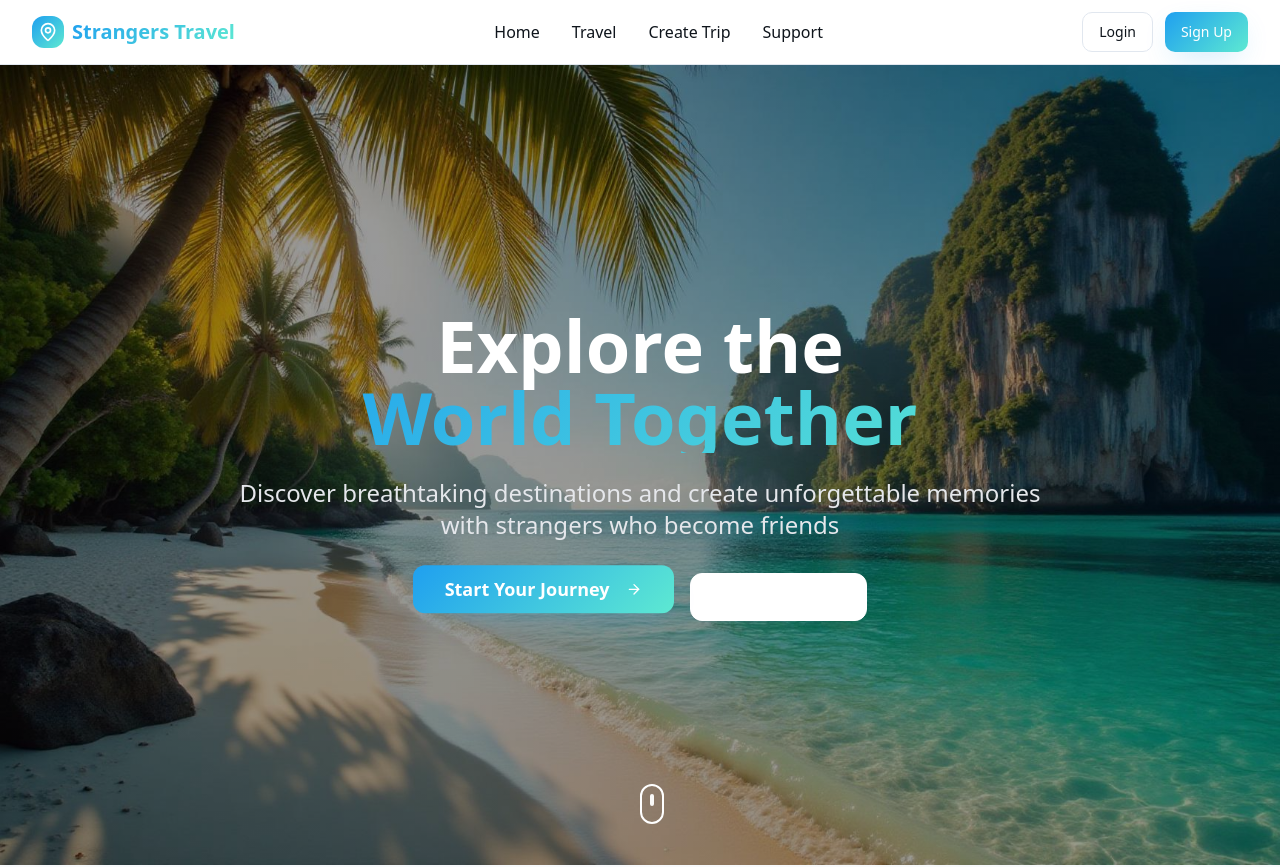
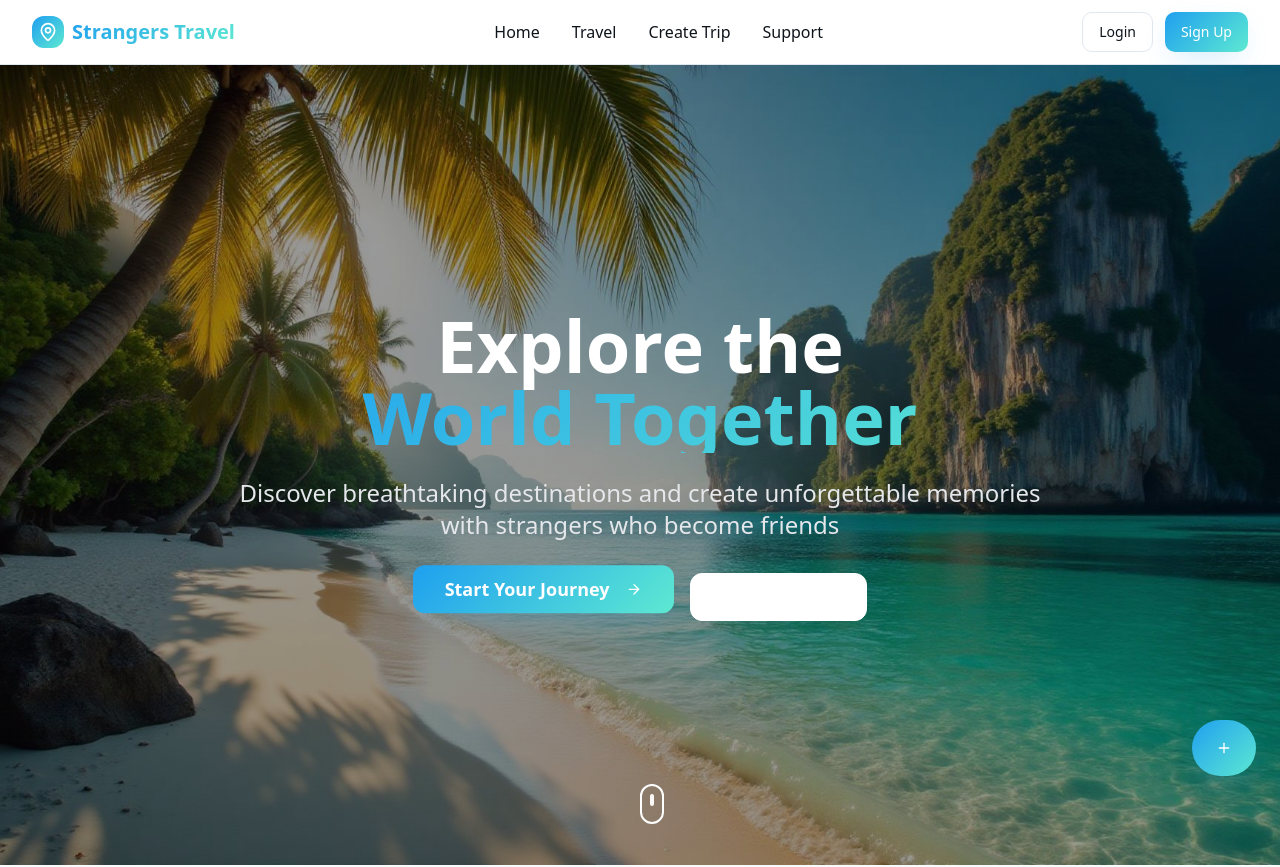
Before and after one commit to deepak-ydv72/explore-ease-link, a React (Vite) app: page / in a window 1280 px wide. Shown: the top 867 px of the page. Built offline with nearby package versions, Linux system fonts and the light colour scheme.

Commit message:
Add floating action button
Add a floating action button to the bottom right of the screen for creating new trips.

```diff
--- a/src/components/Layout.tsx
+++ b/src/components/Layout.tsx
@@ -1,6 +1,8 @@
-import { Outlet } from 'react-router-dom';
+import { Outlet, Link } from 'react-router-dom';
+import { Plus } from 'lucide-react';
 import Navbar from './Navbar';
 import Footer from './Footer';
+import { Button } from './ui/button';
 
 const Layout = () => {
   return (
@@ -10,6 +12,20 @@ const Layout = () => {
         <Outlet />
       </main>
       <Footer />
+
+      {/* Floating Action Button for Create Trip */}
+      <Link
+        to="/create-trip"
+        className="fixed bottom-6 right-6 z-50"
+      >
+        <Button
+          variant="ocean"
+          size="lg"
+          className="rounded-full w-14 h-14 shadow-travel hover:shadow-glow transition-all duration-300 hover:scale-110"
+        >
+          <Plus className="w-6 h-6" />
+        </Button>
+      </Link>
     </div>
   );
 };
```
